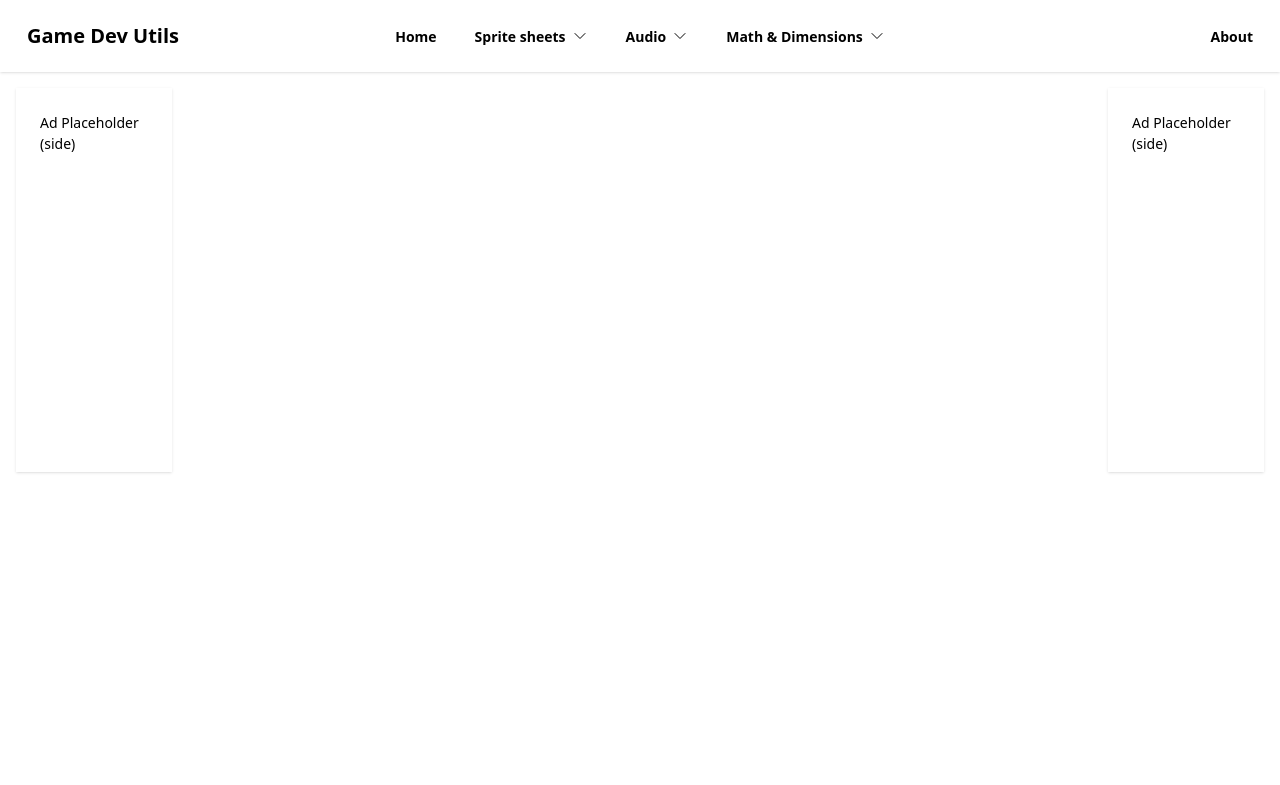
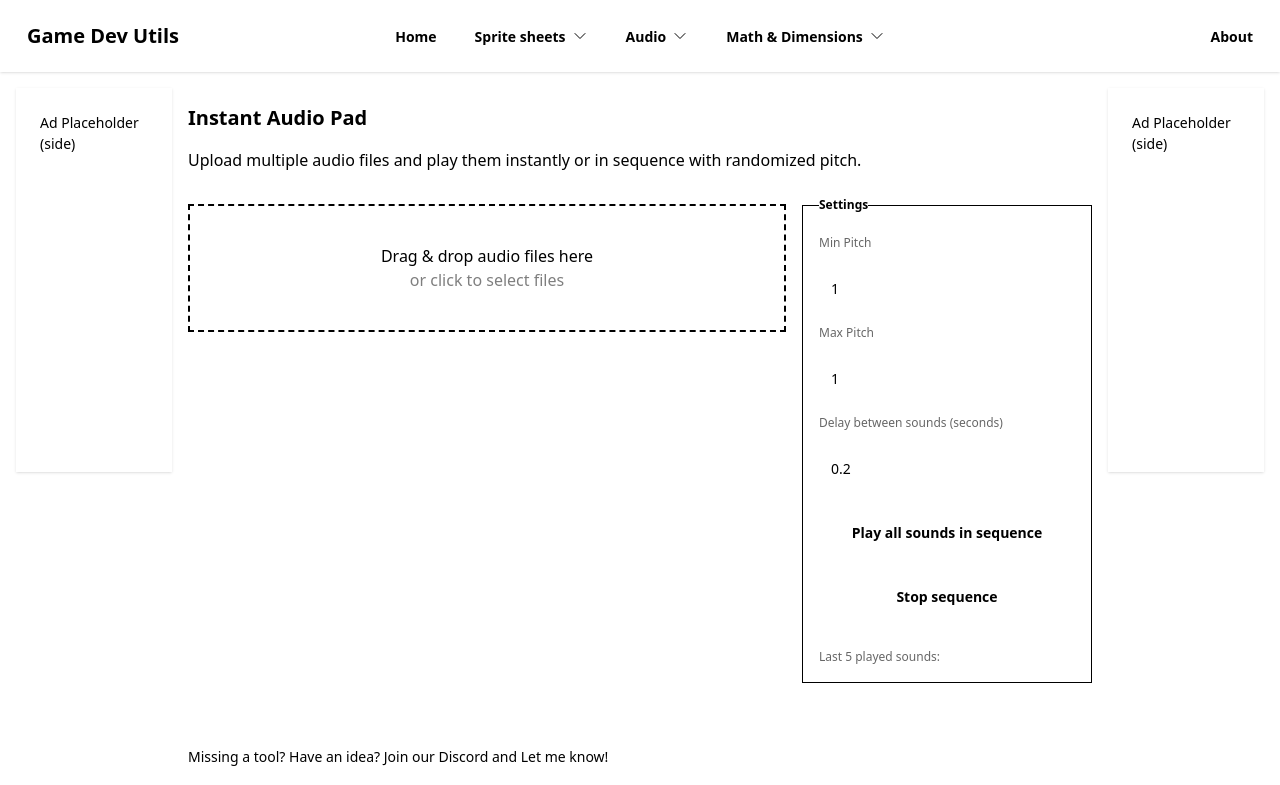
Before and after one commit to hrodrick/game-dev-tools, a React (Vite) app: page /instant-audio-pad in a window 1280 px wide. Shown: the top 785 px of the page. Built offline with nearby package versions, Linux system fonts and the light colour scheme.

Commit message:
WIP - Instant Audio Pad

```diff
--- a/src/App.jsx
+++ b/src/App.jsx
@@ -7,6 +7,7 @@ import AspectRatioCalculator from "./pages/AspectRatioCalculator/AspectRatioCalc
 import SafeAreaCalculator from "./pages/SafeAreaCalculator/SafeAreaCalculator";
 import SpriteSheetNumberer from "./pages/SpriteSheetNumberer/SpriteSheetNumberer";
 import PitchRandomizer from "./pages/PitchRandomizer/PitchRandomizer";
+import InstantAudioPad from "./pages/InstantAudioPad/InstantAudioPad";
 import Header from "./components/Header";
 import AdPlaceholder from "./components/AdPlaceholder";
 
@@ -24,6 +25,7 @@ export default function App() {
             <Route path="/combine" element={<SpriteSheetCombiner />} />
             <Route path="/split" element={<SpriteSheetSplitter />} />
             <Route path="/pitch-randomizer" element={<PitchRandomizer />} />
+            <Route path="/instant-audio-pad" element={<InstantAudioPad />} />
             <Route path="/cell-numberer" element={<SpriteSheetNumberer />} />
             <Route
               path="/aspect-ratio-calculator"
--- a/src/components/Header.jsx
+++ b/src/components/Header.jsx
@@ -38,6 +38,7 @@ export default function Header() {
             <summary>Audio</summary>
               <ul className="p-2">
                 <li><a href="/pitch-randomizer">Pitch randomizer</a></li>
+                <li><a href="/instant-audio-pad">Instant Audio Pad</a></li>
               </ul>
             </details>
             </li>
@@ -84,6 +85,7 @@ export default function Header() {
                 tabIndex={2}
                 className={dropdownStyle}>
                 <li><a href="/pitch-randomizer">Pitch randomizer</a></li>
+                <li><a href="/instant-audio-pad">Instant Audio Pad</a></li>
               </ul>
           </li>
           <li className="dropdown">
--- a/src/pages/Home/Home.jsx
+++ b/src/pages/Home/Home.jsx
@@ -22,9 +22,10 @@ export default function Home() {
       />
       <ToolCard
         title="Audio"
-        description="Only one now, but I'm planning to add a couple more"
+        description="Tired of double-clicking audio files to play them? Waiting for the media player to load? Just try these tools and you'll never go back!"
         buttons={[
           { label: "Pitch Randomizer", url: "/pitch-randomizer" },
+          { label: "Instant Audio Pad", url: "/instant-audio-pad" },
         ]}
       />
       <ToolCard
--- /dev/null
+++ b/src/pages/InstantAudioPad/InstantAudioPad.jsx
@@ -0,0 +1,162 @@
+import React, { useRef, useState } from "react";
+import ToolPageLayout from "../../components/ToolPageLayout";
+import MultiDropZone from "../../components/MultiDropZone";
+
+const DEFAULT_PITCH = 1.0;
+const MIN_PITCH = 0.0;
+const MAX_PITCH = 5.0;
+const DEFAULT_DELAY = 0.2;
+const MAX_LAST_PLAYED_AUDIOS = 5;
+
+export default function InstantAudioPad() {
+  const [audioFiles, setAudioFiles] = useState([]); // { file, url, name }
+  const [minPitch, setMinPitch] = useState(DEFAULT_PITCH);
+  const [maxPitch, setMaxPitch] = useState(DEFAULT_PITCH);
+  const [delay, setDelay] = useState(DEFAULT_DELAY); // seconds
+  const [playingIndex, setPlayingIndex] = useState(null);
+  const [sequencePlaying, setSequencePlaying] = useState(false);
+  const [lastPlayed, setLastPlayed] = useState([]); // array of names
+  const audioContextRef = useRef(null);
+  const sourcesRef = useRef([]); // For stopping all
+  const stopSequenceRef = useRef(false);
+
+  const handleFilesSelected = (files) => {
+    const arr = Array.from(files).map((file) => ({
+      file,
+      url: URL.createObjectURL(file),
+      name: file.name,
+    }));
+    setAudioFiles(arr);
+  };
+
+  const playAudio = async (fileObj, index) => {
+    setPlayingIndex(index);
+    try {
+      if (audioContextRef.current) {
+        audioContextRef.current.close();
+      }
+      const context = new (window.AudioContext || window.webkitAudioContext)();
+      audioContextRef.current = context;
+      const arrayBuffer = await fileObj.file.arrayBuffer();
+      const buffer = await context.decodeAudioData(arrayBuffer);
+      const source = context.createBufferSource();
+      source.buffer = buffer;
+      // Random pitch between min and max
+      const pitch =
+        minPitch === maxPitch
+          ? parseFloat(minPitch)
+          : Math.random() * (parseFloat(maxPitch) - parseFloat(minPitch)) + parseFloat(minPitch);
+      source.playbackRate.value = pitch;
+      source.connect(context.destination);
+      sourcesRef.current = [source];
+      source.start(0);
+      setLastPlayed((prev) => [fileObj.name, ...prev].slice(0, MAX_LAST_PLAYED_AUDIOS));
+      await new Promise((resolve) => {
+        source.onended = resolve;
+      });
+    } finally {
+      setPlayingIndex(null);
+    }
+  };
+
+  const handleButtonClick = (fileObj, index) => {
+    stopAll();
+    playAudio(fileObj, index);
+  };
+
+  const playAllSequence = async () => {
+    setSequencePlaying(true);
+    stopSequenceRef.current = false;
+    for (let i = 0; i < audioFiles.length; i++) {
+      if (stopSequenceRef.current) break;
+      await playAudio(audioFiles[i], i);
+      if (stopSequenceRef.current) break;
+      if (i < audioFiles.length - 1) {
+        await new Promise((res) => setTimeout(res, delay * 1000));
+      }
+    }
+    setSequencePlaying(false);
+    setPlayingIndex(null);
+  };
+
+  const stopAll = () => {
+    stopSequenceRef.current = true;
+    setSequencePlaying(false);
+    setPlayingIndex(null);
+    if (audioContextRef.current) {
+      audioContextRef.current.close();
+      audioContextRef.current = null;
+    }
+    sourcesRef.current.forEach((src) => {
+      try { src.stop(); } catch {}
+    });
+    sourcesRef.current = [];
+  };
+
+  return (
+    <ToolPageLayout
+      title="Instant Audio Pad"
+      description="Upload multiple audio files and play them instantly or in sequence with randomized pitch."
+      leftContent={
+        <div className="flex flex-col gap-4">
+          <MultiDropZone
+            onFilesSelected={files => handleFilesSelected(files)}
+            multiple={true}
+            accept="audio/*"
+            label="Drag & drop audio files here"
+          />
+          <div className="flex flex-wrap gap-4">
+            {audioFiles.map((fileObj, i) => (
+              <button
+                key={fileObj.url}
+                className={`w-24 h-24 p-2 flex items-center justify-center rounded-lg font-bold border-1 border-neutral-content shadow-md transition-colors duration-150 ${
+                  playingIndex === i ? "bg-primary text-primary-content" : "bg-neutral text-neutral-content hover:bg-base-300"
+                }`}
+                onClick={() => handleButtonClick(fileObj, i)}
+                disabled={sequencePlaying}
+              >
+                {fileObj.name}
+              </button>
+            ))}
+          </div>
+        </div>
+      }
+      fieldsetContent={
+        <>
+          <label className="label">Min Pitch</label>
+          <input className="input" type="number" step="0.01" min={MIN_PITCH} max={MAX_PITCH} value={minPitch}
+            onChange={e => setMinPitch(Number(e.target.value))}
+          />
+          <label className="label">Max Pitch</label>
+          <input className="input" type="number" step="0.01" min={MIN_PITCH} max={MAX_PITCH} value={maxPitch}
+            onChange={e => setMaxPitch(Number(e.target.value))}
+          />
+          <label className="label">Delay between sounds (seconds)</label>
+          <input className="input" type="number" step="0.01" min={0} value={delay}
+            onChange={e => setDelay(Number(e.target.value))}
+          />
+          <button
+            className="btn btn-neutral mt-2"
+            onClick={playAllSequence}
+            disabled={audioFiles.length === 0 || sequencePlaying}
+          >
+            Play all sounds in sequence
+          </button>
+          <button
+            className="btn btn-error mt-2"
+            onClick={stopAll}
+            disabled={!sequencePlaying && playingIndex === null}
+          >
+            Stop sequence
+          </button>
+          <div className="mt-4">
+            <div className="label">Last 5 played sounds:</div>
+            {lastPlayed.map((name, idx) => (
+              <div key={idx} className="text-sm text-neutral-content">{name}</div>
+            ))}
+          </div>
+        </>
+      }
+    />
+  );
+}
--- a/src/pages/PitchRandomizer/PitchRandomizer.jsx
+++ b/src/pages/PitchRandomizer/PitchRandomizer.jsx
@@ -89,7 +89,12 @@ export default function PitchRandomizer() {
   return (
     <ToolPageLayout
       title="Pitch Randomizer"
-      description="Tired of waiting for the media player to load your audio file? Use this tool to quickly play a sound file! And even more, find the perfect pitch range for it right here!"
+      description={
+        <>
+          <h2>Tired of waiting for the media player to load your audio file? Use this tool to quickly play a sound file! And even more, find the perfect pitch range for it right here!</h2>
+          <p>Want to upload multiple files at once? Check out the <a href="/instant-audio-pad" className="link">Instant Audio Pad tool</a>!</p>
+        </>
+      }
       leftContent={
         <div className="flex flex-col gap-4">
           <MultiDropZone
```
